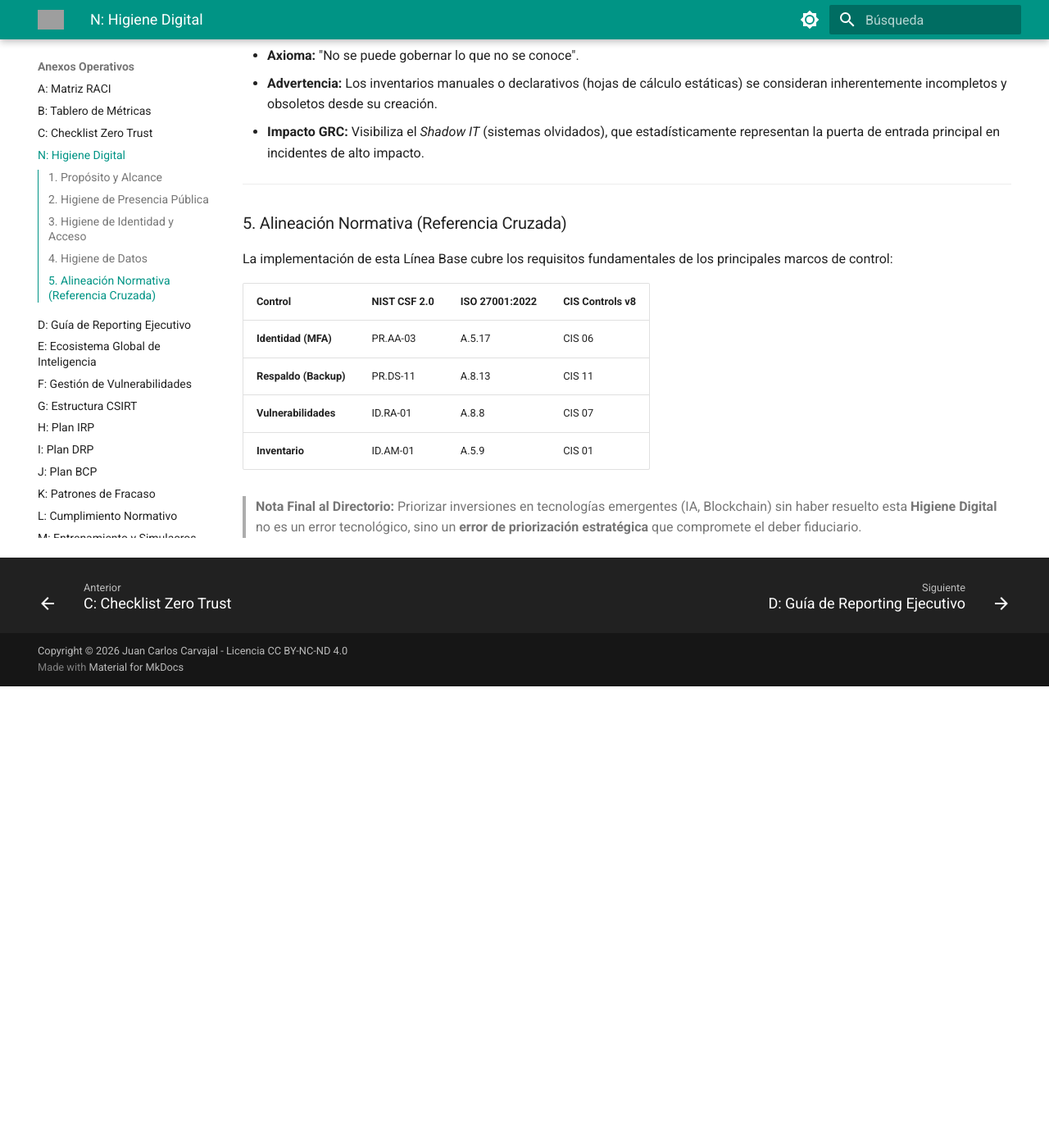
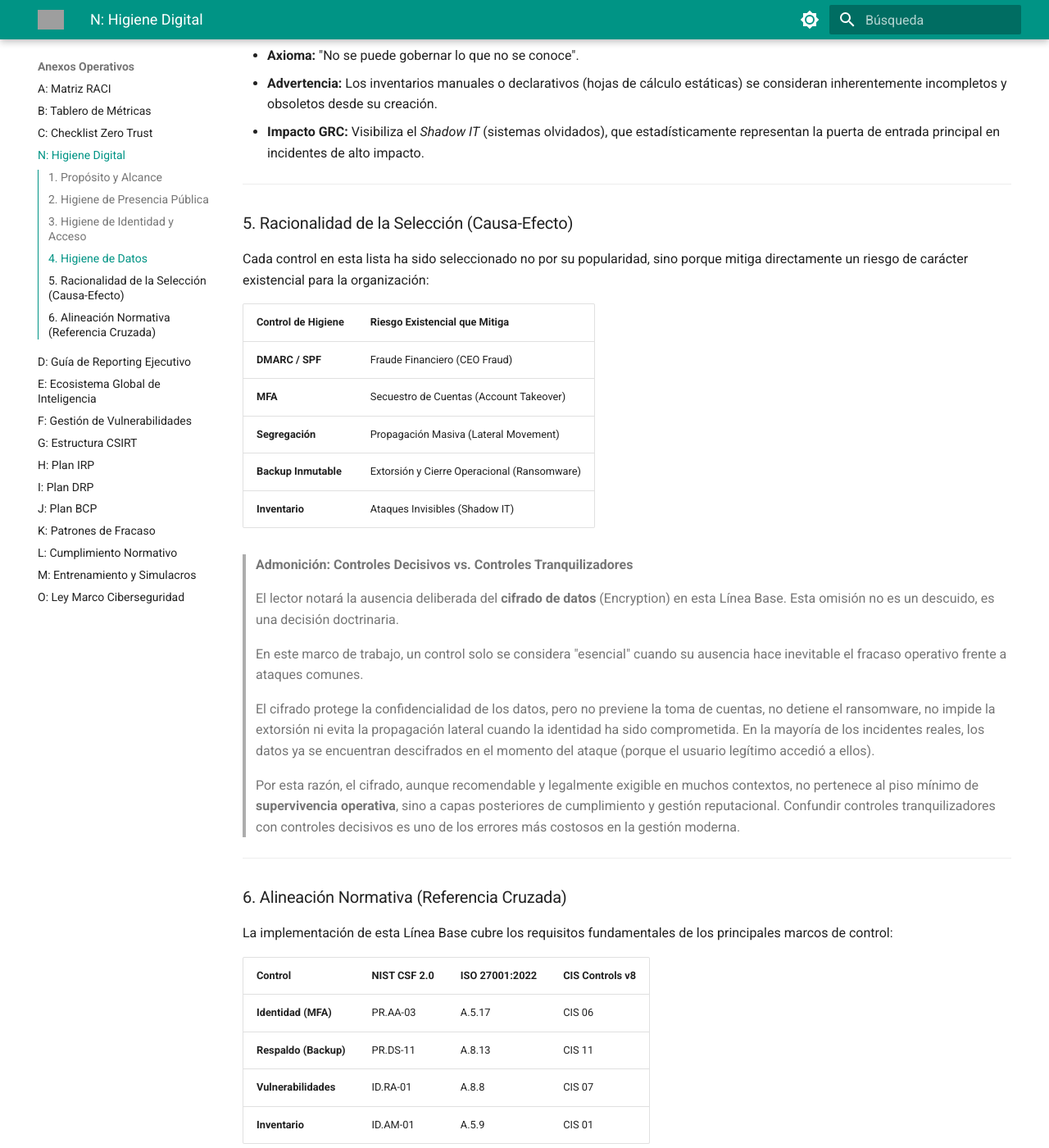
Before and after one commit to jccarvajal/ciberseguridad-grc, an MkDocs documentation site: the page built from docs/anexos/N-Higiene.md, in a window 1280 px wide and 1400 px high, scrolled down 2426 px. Shown: the whole window at 82% size. Built offline with MkDocs 1.6.1 and Material for MkDocs 9.7.7, drawn with Linux system fonts in a browser that asks for light colours; before the commit the page ends 3263 px from its top, so only the background shows below that; grey boxes are pictures that could not be loaded.

Commit message:
Update N-Higiene.md

```diff
--- a/docs/anexos/N-Higiene.md
+++ b/docs/anexos/N-Higiene.md
@@ -76,7 +76,31 @@ Cuando la prevención falla, estos controles determinan la viabilidad futura de
 
 ---
 
-### 5. Alineación Normativa (Referencia Cruzada)
+### 5. Racionalidad de la Selección (Causa-Efecto)
+
+Cada control en esta lista ha sido seleccionado no por su popularidad, sino porque mitiga directamente un riesgo de carácter existencial para la organización:
+
+| Control de Higiene | Riesgo Existencial que Mitiga |
+| :--- | :--- |
+| **DMARC / SPF** | Fraude Financiero (CEO Fraud) |
+| **MFA** | Secuestro de Cuentas (Account Takeover) |
+| **Segregación** | Propagación Masiva (Lateral Movement) |
+| **Backup Inmutable** | Extorsión y Cierre Operacional (Ransomware) |
+| **Inventario** | Ataques Invisibles (Shadow IT) |
+
+> **Admonición: Controles Decisivos vs. Controles Tranquilizadores**
+>
+> El lector notará la ausencia deliberada del **cifrado de datos** (Encryption) en esta Línea Base. Esta omisión no es un descuido, es una decisión doctrinaria.
+>
+> En este marco de trabajo, un control solo se considera "esencial" cuando su ausencia hace inevitable el fracaso operativo frente a ataques comunes.
+>
+> El cifrado protege la confidencialidad de los datos, pero no previene la toma de cuentas, no detiene el ransomware, no impide la extorsión ni evita la propagación lateral cuando la identidad ha sido comprometida. En la mayoría de los incidentes reales, los datos ya se encuentran descifrados en el momento del ataque (porque el usuario legítimo accedió a ellos).
+>
+> Por esta razón, el cifrado, aunque recomendable y legalmente exigible en muchos contextos, no pertenece al piso mínimo de **supervivencia operativa**, sino a capas posteriores de cumplimiento y gestión reputacional. Confundir controles tranquilizadores con controles decisivos es uno de los errores más costosos en la gestión moderna.
+
+---
+
+### 6. Alineación Normativa (Referencia Cruzada)
 
 La implementación de esta Línea Base cubre los requisitos fundamentales de los principales marcos de control:
 
```
